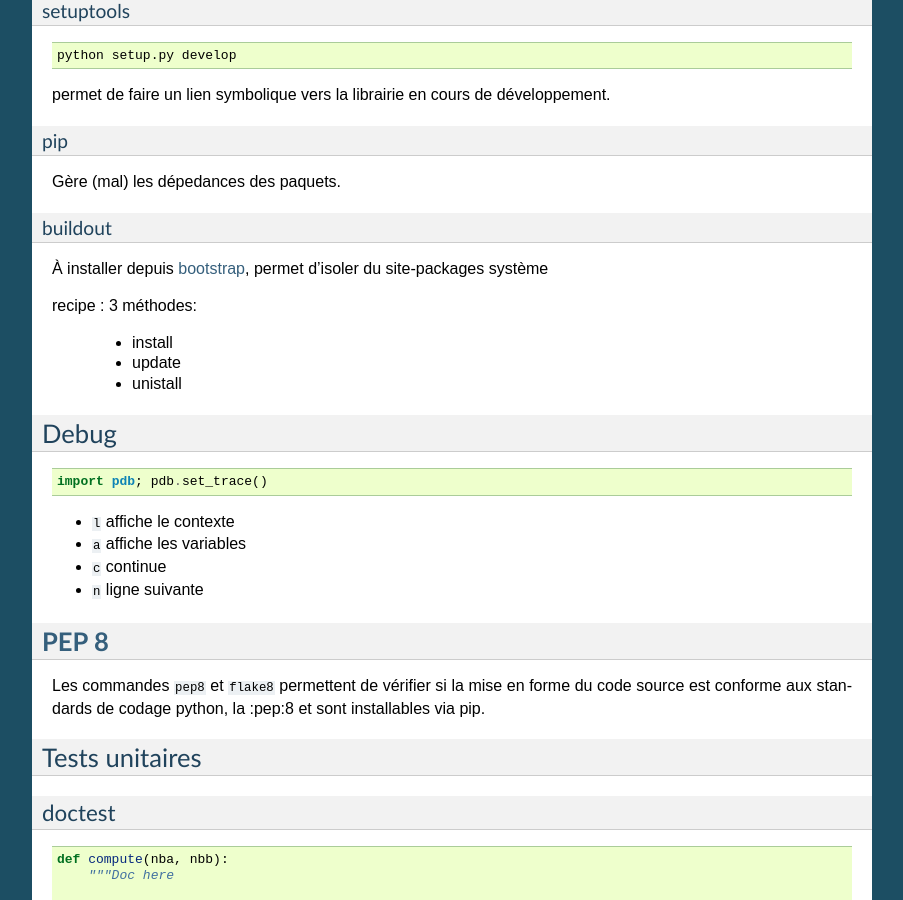
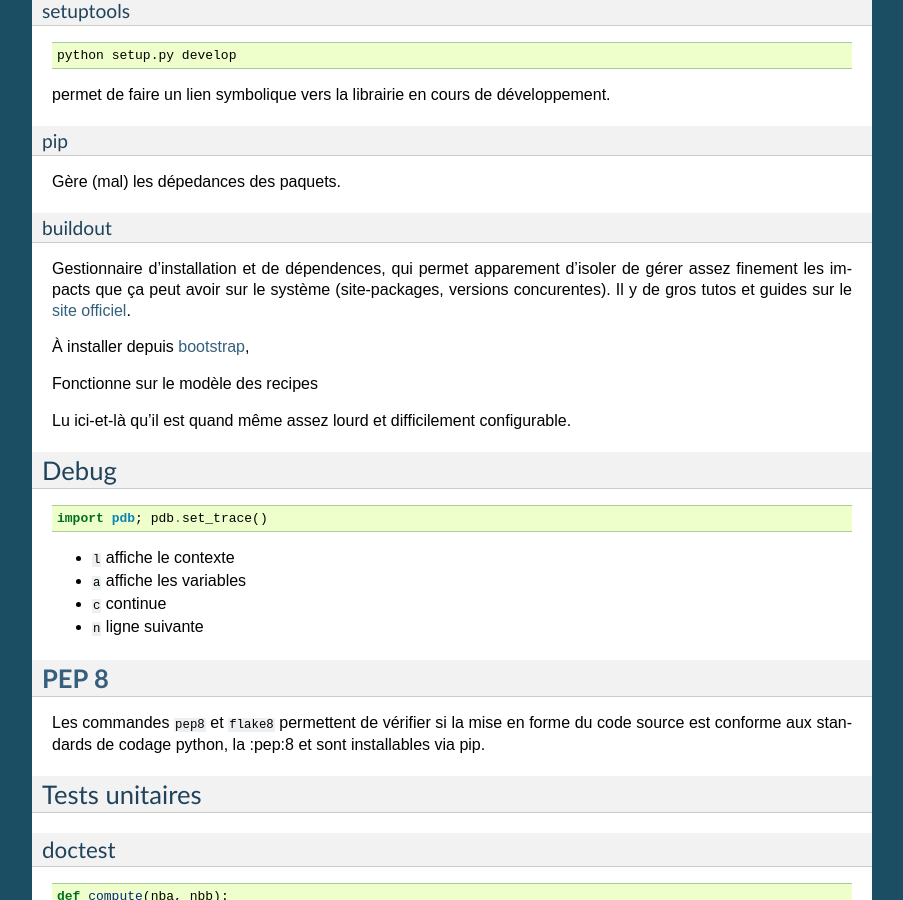
Before and after one commit to galactics/doc-python, a Sphinx documentation site: the page built from source/index.rst, in a window 1280 px wide and 900 px high, scrolled down 8229 px. Shown: the whole window, without its empty margins (198-1101 px from the left). Built offline with Sphinx 7.4.7, drawn with Linux system fonts in a browser that asks for light colours.

Commit message:
Un peu d'infos sur buildout

```diff
--- a/source/index.rst
+++ b/source/index.rst
@@ -535,16 +535,18 @@
 buildout
 ^^^^^^^^
 
+Gestionnaire d'installation et de dépendences, qui permet apparement d'isoler
+de gérer assez finement les impacts que ça peut avoir sur le système
+(site-packages, versions concurentes). Il y de gros tutos et guides
+sur le `site officiel <http://www.buildout.org/en/latest/>`_.
+
 À installer depuis `bootstrap <http://downloads.buildout.org/2/bootstrap.py>`_,
-permet d'isoler du site-packages système
 
-recipe : 3 méthodes:
-
-    * install
-    * update
-    * unistall
+Fonctionne sur le modèle des recipes
 
 .. todo:: à compléter
+
+Lu ici-et-là qu'il est quand même assez lourd et difficilement configurable.
 
 Debug
 =====
```
